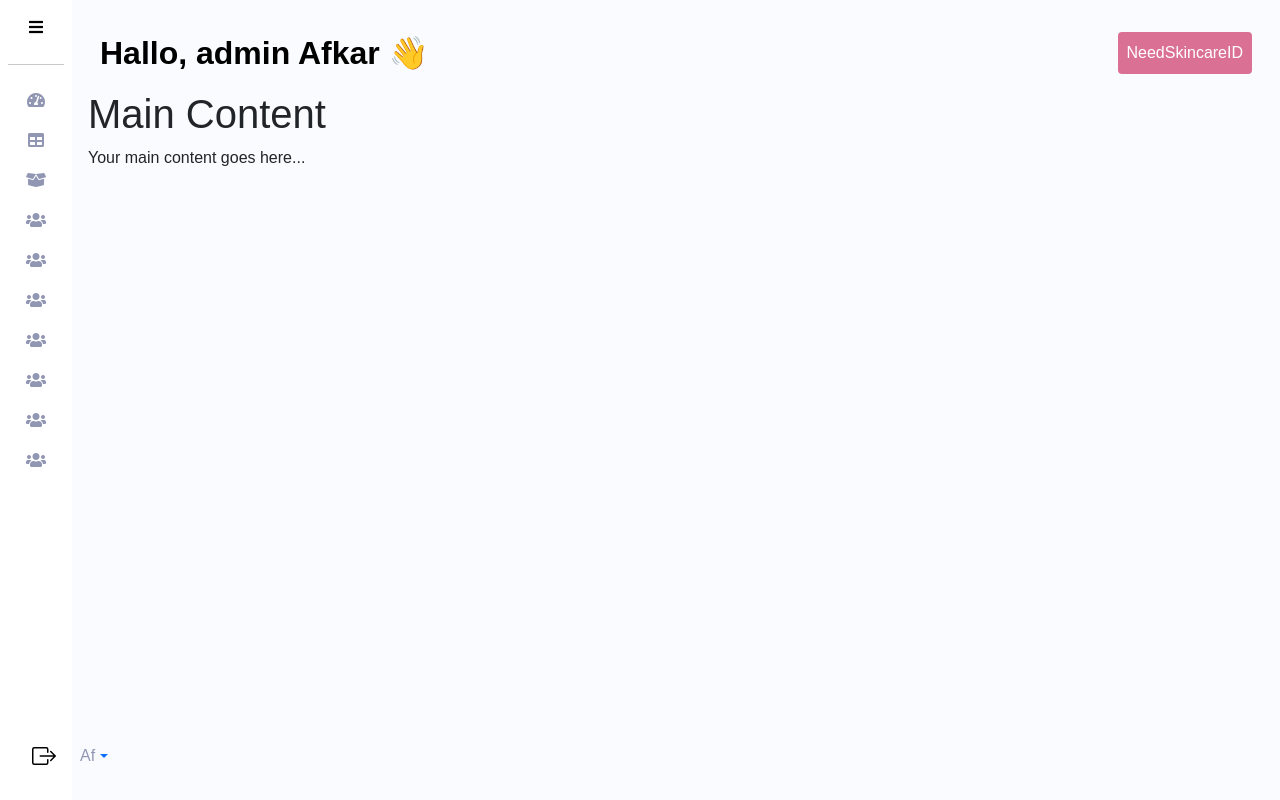
After one commit to deskastudio/needskincareid, a Flask app: page /adminDashboard in a window 1280 px wide. The commit adds this page. Run offline with Flask 3, Linux system fonts and the light colour scheme.

Commit message:
four commit

```diff
--- a/app.py
+++ b/app.py
@@ -102,6 +102,10 @@ def produk():
 def sidebar():
     return render_template('sidebarAdmin.html')
 
+@app.route('/adminDashboard')
+def adminDashboard():
+    return render_template('adminDashboard.html')
+
 
 if __name__ == '__main__':
     app.run(debug=True, port=8000, host="0.0.0.0")
--- a/static/css/style.css
+++ b/static/css/style.css
@@ -1,3 +1,49 @@
 body {
     font-family: 'Montserrat', sans-serif;
 }
+
+/* sidebar start */
+.sidebar {
+    height: 100vh;
+    transition: width 0.3s;
+  }
+  .sidebar.collapsed {
+    width: 4.5rem;
+  }
+  .sidebar.expanded {
+    width: 15rem;
+  }
+  .sidebar .nav-link {
+    white-space: nowrap;
+    overflow: hidden;
+    text-overflow: ellipsis;
+    transition: color 0.3s;
+  }
+  .sidebar .nav-link:hover {
+    background-color: #e9ecef;
+  }
+  .sidebar .nav-link i {
+    width: 24px;
+    text-align: center;
+  }
+  .sidebar .nav-link.active {
+    color: white; /* Warna putih untuk item aktif */
+    background-color: #5932EA !important; /* Warna latar belakang ungu untuk item aktif */
+  }
+  .sidebar.collapsed .nav-link span {
+    display: none;
+  }
+  .sidebar.expanded .nav-link span {
+    display: inline;
+  }
+  .sidebar .nav-link {
+      border-radius: 8px;
+  }
+  .sidebar .nav-link:hover {
+      color: white;
+      background-color: #5932EA !important;
+  }
+  .sidebar .nav-link {
+      color: #9197B3;
+  }
+/* sidebar end */
--- /dev/null
+++ b/static/js/main.js
@@ -0,0 +1,92 @@
+// sidebar start
+const toggleSidebar = () => {
+    const sidebar = document.getElementById('sidebar');
+    if (sidebar.classList.contains('collapsed')) {
+      sidebar.classList.remove('collapsed');
+      sidebar.classList.add('expanded');
+    } else {
+      sidebar.classList.remove('expanded');
+      sidebar.classList.add('collapsed');
+    }
+  };
+
+document.getElementById('toggle-link').addEventListener('click', toggleSidebar);
+
+document.getElementById('dashboard-link').addEventListener('click', function() {
+document.getElementById('dashboard-link').addEventListener('click', toggleSidebar);
+    document.querySelectorAll('.nav-link').forEach(item => {
+        item.classList.remove('active');
+    });
+    this.classList.add('active');
+});
+document.getElementById('produk-link').addEventListener('click', function() {
+document.getElementById('produk-link').addEventListener('click', toggleSidebar);
+    document.querySelectorAll('.nav-link').forEach(item => {
+        item.classList.remove('active');
+    });
+    this.classList.add('active');
+});
+document.getElementById('pelanggan-link').addEventListener('click', function() {
+document.getElementById('pelanggan-link').addEventListener('click', toggleSidebar);
+    document.querySelectorAll('.nav-link').forEach(item => {
+        item.classList.remove('active');
+    });
+    this.classList.add('active');
+});
+document.getElementById('pemesanan-link').addEventListener('click', function() {
+document.getElementById('pemesanan-link').addEventListener('click', toggleSidebar);
+    document.querySelectorAll('.nav-link').forEach(item => {
+        item.classList.remove('active');
+    });
+    this.classList.add('active');
+});
+document.getElementById('pembayaran-link').addEventListener('click', function() {
+document.getElementById('pembayaran-link').addEventListener('click', toggleSidebar);
+    document.querySelectorAll('.nav-link').forEach(item => {
+        item.classList.remove('active');
+    });
+    this.classList.add('active');
+});
+document.getElementById('produkTerlaris-link').addEventListener('click', function() {
+document.getElementById('produkTerlaris-link').addEventListener('click', toggleSidebar);
+    document.querySelectorAll('.nav-link').forEach(item => {
+        item.classList.remove('active');
+    });
+    this.classList.add('active');
+});
+document.getElementById('bannerHomepage-link').addEventListener('click', function() {
+document.getElementById('bannerHomepage-link').addEventListener('click', toggleSidebar);
+    document.querySelectorAll('.nav-link').forEach(item => {
+        item.classList.remove('active');
+    });
+    this.classList.add('active');
+});
+document.getElementById('footer-link').addEventListener('click', function() {
+document.getElementById('footer-link').addEventListener('click', toggleSidebar);
+    document.querySelectorAll('.nav-link').forEach(item => {
+        item.classList.remove('active');
+    });
+    this.classList.add('active');
+});
+document.getElementById('admin-link').addEventListener('click', function() {
+document.getElementById('admin-link').addEventListener('click', toggleSidebar);
+    document.querySelectorAll('.nav-link').forEach(item => {
+        item.classList.remove('active');
+    });
+    this.classList.add('active');
+});
+document.getElementById('riwayatPemesanan-link').addEventListener('click', function() {
+document.getElementById('riwayatPemesanan-link').addEventListener('click', toggleSidebar);
+    document.querySelectorAll('.nav-link').forEach(item => {
+        item.classList.remove('active');
+    });
+    this.classList.add('active');
+});
+document.getElementById('keluar-link').addEventListener('click', function() {
+document.getElementById('keluar-link').addEventListener('click', toggleSidebar);
+    document.querySelectorAll('.nav-link').forEach(item => {
+        item.classList.remove('active');
+    });
+    this.classList.add('active');
+});
+// sidebar end
--- a/templates/adminDashboard.html
+++ b/templates/adminDashboard.html
@@ -11,17 +11,17 @@
     <title>Hello, world!</title>
   </head>
   <body>
-    <!-- header start -->
-    <!-- navbar end -->
+    <!-- sidebar start -->
+    {% include 'sidebarAdmin.html' %}
+    <!-- sidebar end -->
 
     <!-- hero section start -->
-    <h1 class="mt-5 text-center">Hello, world!</h1>
+    <div class="flex-grow-1 p-3" style="background-color: #FAFBFF;">
+    {% include 'navbarAdmin.html' %}
+      <h1>Main Content</h1>
+      <p>Your main content goes here...</p>
+    </div>
     <!-- hero section end -->
-
-    <!-- footer start -->
-
-    <!-- footer end -->
-
 
 
     <script src="https://cdn.jsdelivr.net/npm/bootstrap@5.0.2/dist/js/bootstrap.bundle.min.js" integrity="sha384-MrcW6ZMFYlzcLA8Nl+NtUVF0sA7MsXsP1UyJoMp4YLEuNSfAP+JcXn/tWtIaxVXM" crossorigin="anonymous"></script>
--- /dev/null
+++ b/templates/navbarAdmin.html
@@ -0,0 +1,6 @@
+<nav class="navbar bg-body-tertiary">
+    <div class="container-fluid">
+      <a class="navbar-brand fw-bold fs-2" style="color: black;">Hallo, admin Afkar 👋</a>
+      <button class="btn p-2" style="background-color: #DB7095; color: white;">NeedSkincareID</button>
+    </div>
+  </nav>
--- a/templates/sidebarAdmin.html
+++ b/templates/sidebarAdmin.html
@@ -10,44 +10,7 @@
 
   <!-- Font Awesome CSS -->
   <link rel="stylesheet" href="https://cdnjs.cloudflare.com/ajax/libs/font-awesome/5.15.3/css/all.min.css">
-
-  <!-- Custom CSS -->
-  <style>
-    .sidebar {
-      height: 100vh;
-      transition: width 0.3s;
-    }
-    .sidebar.collapsed {
-      width: 4.5rem;
-    }
-    .sidebar.expanded {
-      width: 15rem;
-    }
-    .sidebar .nav-link {
-      white-space: nowrap;
-      overflow: hidden;
-      text-overflow: ellipsis;
-      transition: color 0.3s;
-    }
-    .sidebar .nav-link:hover {
-      background-color: #e9ecef;
-    }
-    .sidebar .nav-link i {
-      width: 24px;
-      text-align: center;
-    }
-    .sidebar .nav-link.active {
-      color: white; /* Warna ungu untuk item aktif */
-      background-color: #5932EA !important; /* Warna latar belakang ungu untuk item aktif */
-    }
-    .sidebar.collapsed .nav-link span {
-      display: none;
-    }
-    .sidebar.expanded .nav-link span {
-      display: inline;
-    }
-  </style>
-
+  <link rel="stylesheet" href="./static/css/style.css">
 
   <title>Admin Sidebar</title>
 </head>
@@ -56,68 +19,68 @@
     <div id="sidebar" class="sidebar bg-body-tertiary collapsed d-flex flex-column flex-shrink-0 p-2">
       <ul class="nav nav-pills flex-column mb-auto text-center text-sm-start">
         <li>
-            <a href="#" id="toggle-link" class="nav-link py-2" style="border-radius: 8px;">
+            <a href="#" id="toggle-link" class="nav-link py-2">
               <i class="fas fa-bars" style="color: black;"></i>
               <span class="fw-bold" style="color: black;">NeedSkincareID</span>
             </a>
           </li>
           <hr>
         <li>
-          <a href="#" id="dashboard-link" class="active nav-link py-2" style="border-radius: 8px;">
+          <a href="#" id="dashboard-link" class="nav-link py-2">
             <i class="fas fa-tachometer-alt"></i>
             <span>Dashboard <span class="float-end"> > </span></span>
           </a>
         </li>
         <li>
-          <a href="#" id="produk-link" class="nav-link py-2  rounded-0">
+          <a href="#" id="produk-link" class="nav-link py-2">
             <i class="fas fa-table"></i>
             <span>Produk <span class="float-end"> > </span></span>
           </a>
         </li>
         <li>
-          <a href="#" id="pelanggan-link" class="nav-link py-2  rounded-0">
+          <a href="#" id="pelanggan-link" class="nav-link py-2">
             <i class="fas fa-box-open"></i>
             <span>Pelanggan <span class="float-end"> > </span></span>
           </a>
         </li>
         <li>
-          <a href="#" id="pemesanan-link" class="nav-link py-2  rounded-0">
+          <a href="#" id="pemesanan-link" class="nav-link py-2">
             <i class="fas fa-users"></i>
             <span>Pemesanan <span class="float-end"> > </span></span>
           </a>
         </li>
         <li>
-            <a href="#" id="pembayaran-link" class="nav-link py-2  rounded-0">
+            <a href="#" id="pembayaran-link" class="nav-link py-2">
               <i class="fas fa-users"></i>
               <span>pembayaran <span class="float-end"> > </span></span>
             </a>
           </li>
           <li>
-            <a href="#" id="produkTerlaris-link" class="nav-link py-2  rounded-0">
+            <a href="#" id="produkTerlaris-link" class="nav-link py-2">
               <i class="fas fa-users"></i>
               <span>Produk Terlaris <span class="float-end"> > </span></span>
             </a>
           </li>
           <li>
-            <a href="#" id="bannerHomepage-link" class="nav-link py-2  rounded-0">
+            <a href="#" id="bannerHomepage-link" class="nav-link py-2">
               <i class="fas fa-users"></i>
               <span>Banner Homepage <span class="float-end"> > </span></span>
             </a>
           </li>
           <li>
-            <a href="#" id="footer-link" class="nav-link py-2  rounded-0">
+            <a href="#" id="footer-link" class="nav-link py-2">
               <i class="fas fa-users"></i>
               <span>Data Footer <span class="float-end"> > </span></span>
             </a>
           </li>
           <li>
-            <a href="#" id="admin-link" class="nav-link py-2  rounded-0">
+            <a href="#" id="admin-link" class="nav-link py-2">
               <i class="fas fa-users"></i>
               <span>Data Admin <span class="float-end"> > </span></span>
             </a>
           </li>
           <li>
-            <a href="#" id="riwayatPemesanan-link" class="nav-link py-2  rounded-0">
+            <a href="#" id="riwayatPemesanan-link" class="nav-link py-2">
               <i class="fas fa-users"></i>
               <span>Riwayat Pemesanan <span class="float-end"> > </span></span>
             </a>
@@ -143,27 +106,7 @@
   <!-- Bootstrap JS -->
   <script src="https://cdn.jsdelivr.net/npm/bootstrap@5.0.2/dist/js/bootstrap.bundle.min.js" integrity="sha384-MrcW6ZMFYlzcLA8Nl+NtUVF0sA7MsXsP1UyJoMp4YLEuNSfAP+JcXn/tWtIaxVXM" crossorigin="anonymous"></script>
 
-  <!-- Custom JS -->
-  <script>
-    const toggleSidebar = () => {
-      const sidebar = document.getElementById('sidebar');
-      sidebar.classList.toggle('collapsed');
-      sidebar.classList.toggle('expanded');
-    };
+  <script src="./static/js/main.js"></script>
 
-    document.getElementById('toggle-link').addEventListener('click', toggleSidebar);
-    document.getElementById('dashboard-link').addEventListener('click', toggleSidebar);
-    document.getElementById('produk-link').addEventListener('click', toggleSidebar);
-    document.getElementById('pelanggan-link').addEventListener('click', toggleSidebar);
-    document.getElementById('pemesanan-link').addEventListener('click', toggleSidebar);
-    document.getElementById('pembayaran-link').addEventListener('click', toggleSidebar);
-    document.getElementById('produkTerlaris-link').addEventListener('click', toggleSidebar);
-    document.getElementById('bannerHomepage-link').addEventListener('click', toggleSidebar);
-    document.getElementById('bannerHomepage-link').addEventListener('click', toggleSidebar);
-    document.getElementById('footer-link').addEventListener('click', toggleSidebar);
-    document.getElementById('admin-link').addEventListener('click', toggleSidebar);
-    document.getElementById('riwayatPemesanan-link').addEventListener('click', toggleSidebar);
-    document.getElementById('keluar-link').addEventListener('click', toggleSidebar);
-  </script>
 </body>
 </html>
```
